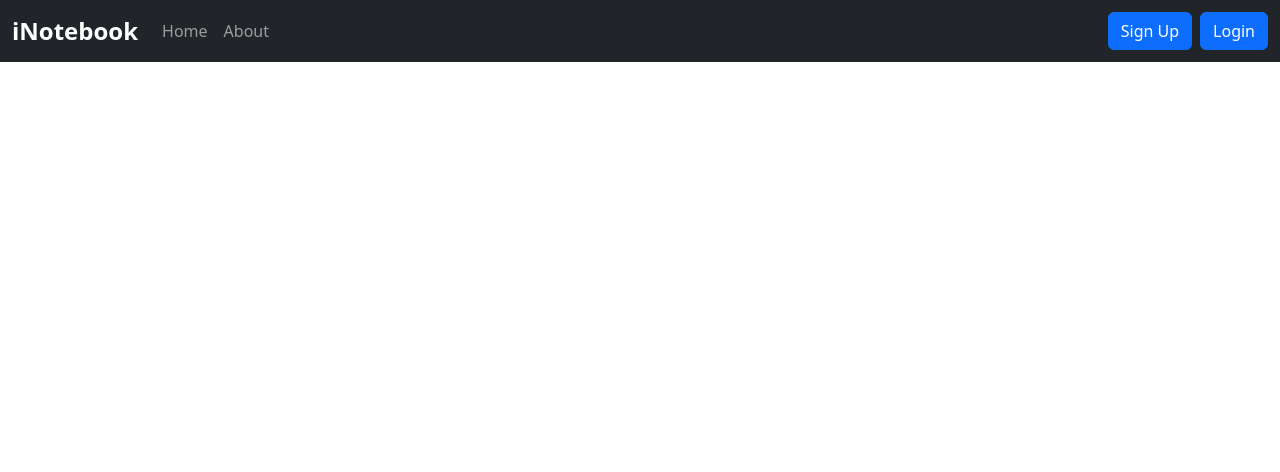
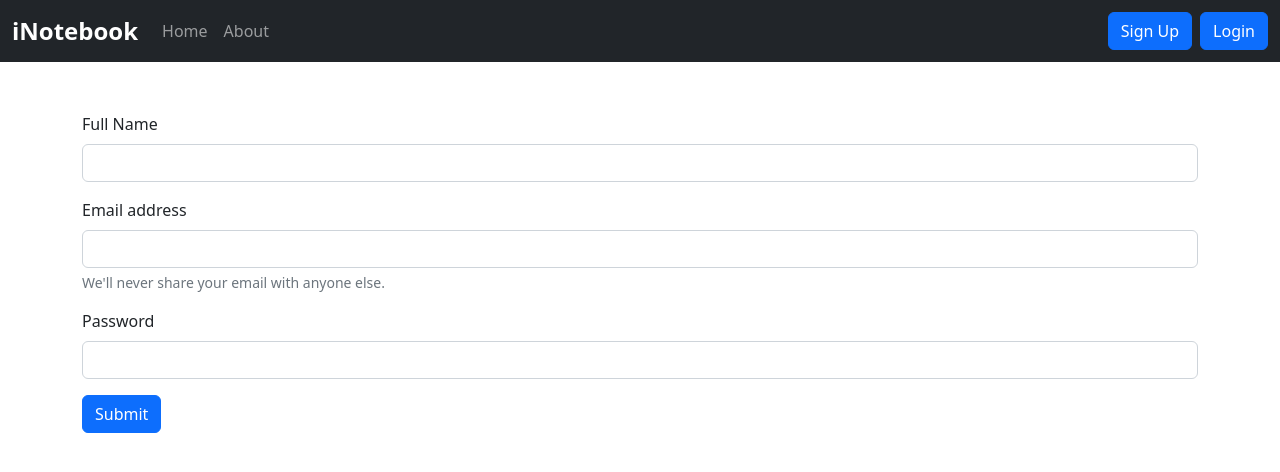
Before and after one commit to developerashish02/i-Notebook-Front-end-, a React (Create React App) app: page /signup in a window 1280 px wide. Shown: the top 472 px of the page. Built offline with nearby package versions, Linux system fonts and the light colour scheme; the HTML template or start-up script is replaced by a standard one.

Commit message:
Add signup logic

```diff
--- a/src/components/SignUp.js
+++ b/src/components/SignUp.js
@@ -1,11 +1,98 @@
-import React from 'react'
+import React, { useState } from "react";
+import { useNavigate } from "react-router-dom";
+const host = "http://localhost:5000";
 
 function SignUp() {
-  return (
-    <div>
+	let navigate = useNavigate();
+	const [userDetail, setuserDetail] = useState({
+		name: "",
+		email: "",
+		password: "",
+	});
+	const handleChnage = (e) => {
+		setuserDetail({ ...userDetail, [e.target.name]: e.target.value });
+	};
 
-    </div>
-  )
+	// handleSubmit
+	const handleSubmit = async (e) => {
+		e.preventDefault();
+		// fetch login api
+		const response = await fetch(`${host}/api/auth/createuser`, {
+			method: "POST",
+			headers: {
+				"Content-Type": "application/json",
+			},
+			body: JSON.stringify({
+				name: userDetail.name,
+				email: userDetail.email,
+				password: userDetail.password,
+			}),
+		});
+
+		const json = await response.json();
+		// redirect to the home
+		localStorage.setItem("token", json.authtoken);
+		navigate("/");
+
+		setuserDetail({
+			name: "",
+			email: "",
+			password: "",
+		});
+	};
+	return (
+		<div className="container">
+			<form onSubmit={handleSubmit}>
+				<div className="mb-3">
+					<label htmlFor="name" className="form-label">
+						Full Name
+					</label>
+					<input
+						type="text"
+						className="form-control"
+						id="name"
+						onChange={handleChnage}
+						name="name"
+						value={userDetail.name}
+					/>
+				</div>
+				<div className="mb-3">
+					<label htmlFor="exampleInputEmail1" className="form-label">
+						Email address
+					</label>
+					<input
+						type="email"
+						className="form-control"
+						id="exampleInputEmail1"
+						aria-describedby="emailHelp"
+						onChange={handleChnage}
+						name="email"
+						value={userDetail.email}
+					/>
+					<div id="emailHelp" className="form-text">
+						We'll never share your email with anyone else.
+					</div>
+				</div>
+				<div className="mb-3">
+					<label htmlFor="Password" className="form-label">
+						Password
+					</label>
+					<input
+						type="password"
+						className="form-control"
+						id="password"
+						onChange={handleChnage}
+						name="password"
+						value={userDetail.password}
+					/>
+				</div>
+
+				<button type="submit" className="btn btn-primary">
+					Submit
+				</button>
+			</form>
+		</div>
+	);
 }
 
-export default SignUp
+export default SignUp;
```
